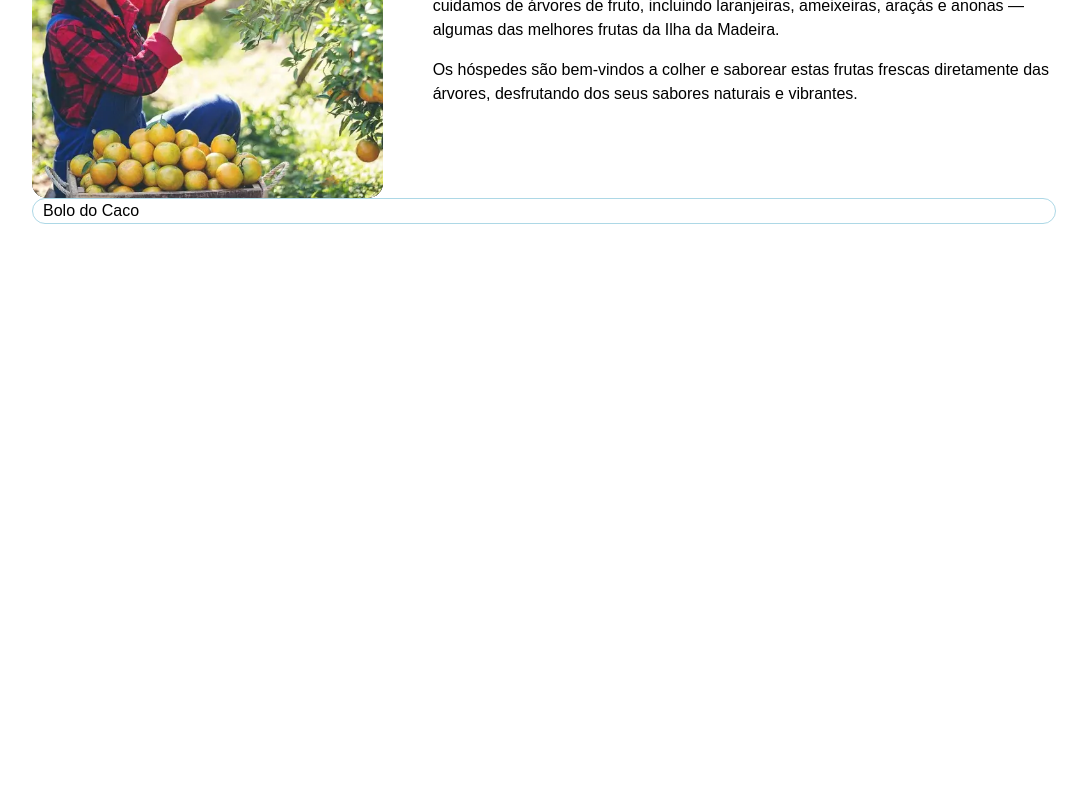
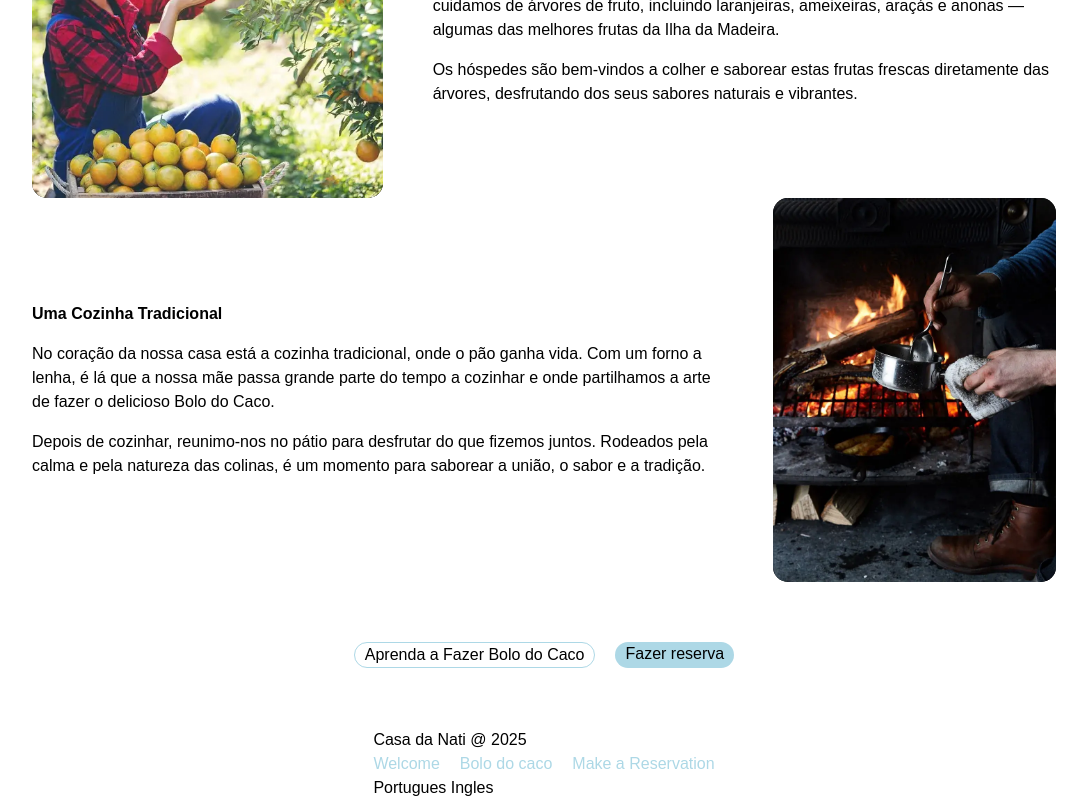
Before and after one commit to diogoserrao/my-app, a Next.js app: page / in a window 1280 px wide. Shown: the part 1484-2284 px from the top of the page, without its empty margins (96-1183 px from the left). Before the commit the page ends 1708 px from the top, so only its background shows below. Built offline with nearby package versions, Linux system fonts and the light colour scheme.

Commit message:
parte final

```diff
--- a/app/globals.css
+++ b/app/globals.css
@@ -120,3 +120,16 @@ border-radius: 15px;
   background-color: mediumblue;
   color: white;
 }
+
+.links{
+  display: flex;
+  gap: 20px;
+  color: lightblue;
+}
+
+.ootercontent{
+  max-width: 1024px;
+  display: flex;
+  flex-direction: column;
+  width: 100%;
+}
--- a/app/page.js
+++ b/app/page.js
@@ -2,6 +2,7 @@ import Botao from "../components/botao";
 import imagem1 from "../public/imagem1.webp";
 import imagem2 from "../public/imagem2.webp";
 import imagem3 from "../public/imagem3.webp";
+import imagem4 from "../public/imagem4.webp";
 import Image from "next/image";
 
 export default function Page() {
@@ -76,7 +77,33 @@ export default function Page() {
               </div>
             </div>
           </div>
-          <Botao href="/bolodocaco"> Bolo do Caco</Botao>
+          <div className="Ccontent1">
+            <div className="t1">
+              <p>
+                <strong>Uma Cozinha Tradicional</strong>{" "}
+              </p>
+              <div>
+                No coração da nossa casa está a cozinha tradicional, onde o pão
+                ganha vida. Com um forno a lenha, é lá que a nossa mãe passa
+                grande parte do tempo a cozinhar e onde partilhamos a arte de
+                fazer o delicioso Bolo do Caco.
+              </div>
+              <div>
+                Depois de cozinhar, reunimo-nos no pátio para desfrutar do que
+                fizemos juntos. Rodeados pela calma e pela natureza das colinas,
+                é um momento para saborear a união, o sabor e a tradição.
+              </div>
+            </div>
+            <div>
+              <Image src={imagem4} alt="imagem4" className="image2" />
+            </div>
+          </div>
+          <div className="botoes">
+            <Botao href="/bolodocaco"> Aprenda a Fazer Bolo do Caco</Botao>
+            <Botao pintado href="/reserva">
+              Fazer reserva
+            </Botao>
+          </div>
         </div>
       </div>
     </div>
--- a/components/footer.js
+++ b/components/footer.js
@@ -1,7 +1,15 @@
 export default function Footer() {
   return (
-    <div className="footer">
-
+    <div className="flex justify-center w-full align-center ">
+      <div className="footercontent">
+        <div>Casa da Nati @ 2025</div>
+        <div className="links">
+            <a href="/">Welcome</a>
+            <a href="/bolodocaco">Bolo do caco</a>
+            <a href="/reserva">Make a Reservation</a>
+        </div>
+        <div>Portugues  Ingles</div>
+        </div>
     </div>
   );
 }
```
Also changed, not shown: public/imagem4.webp (added).
